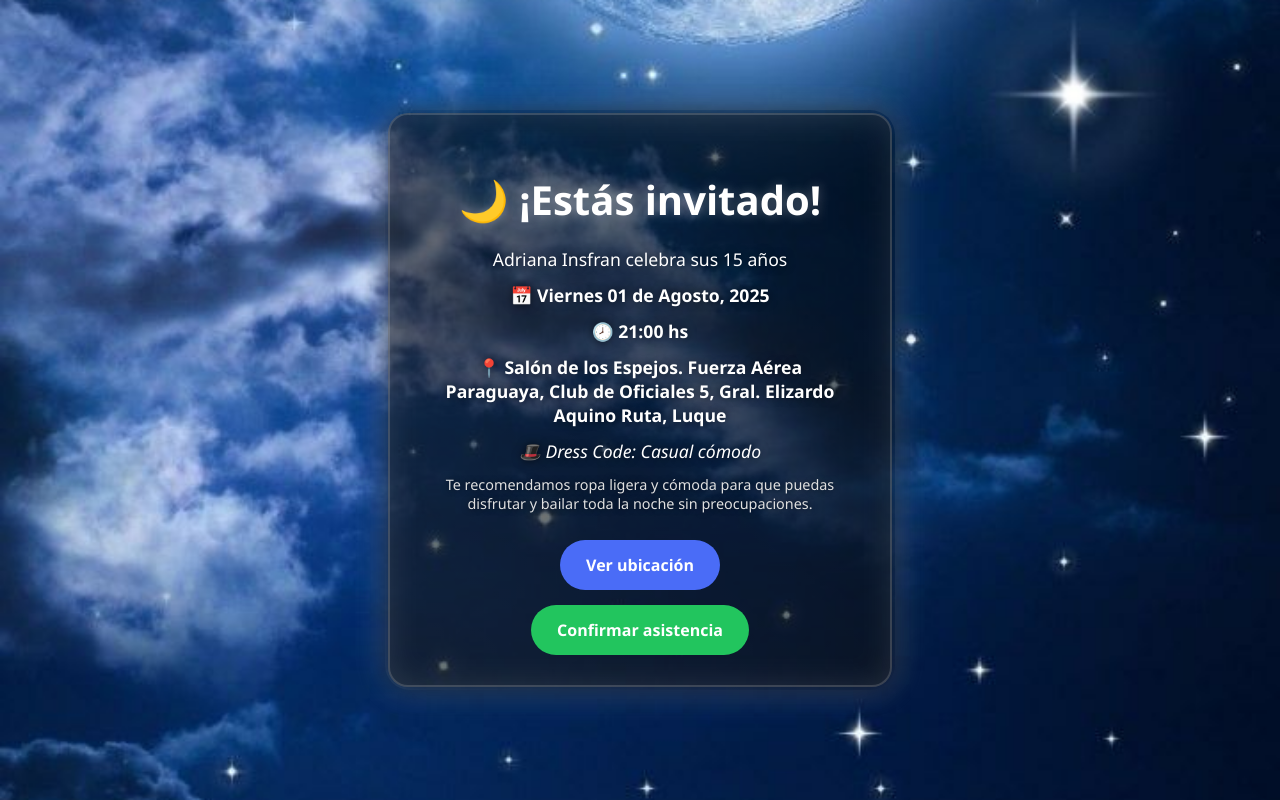
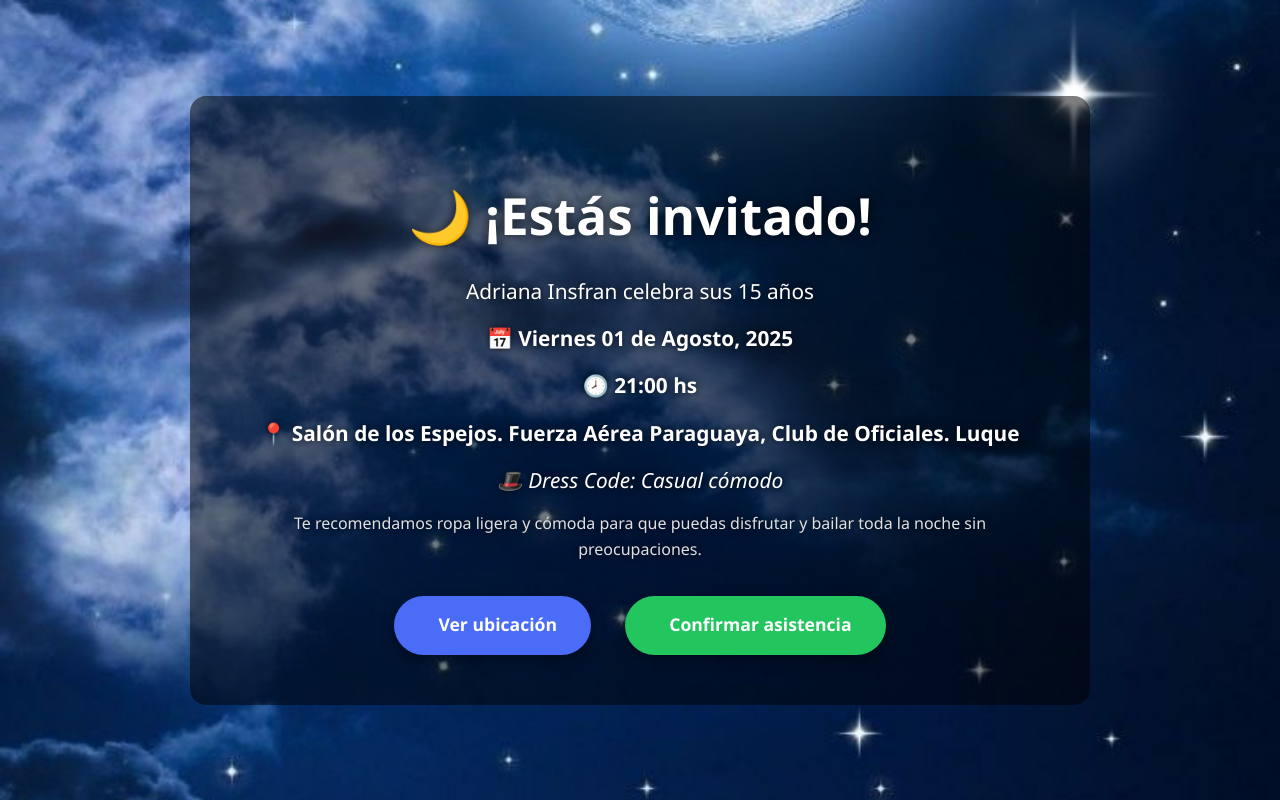
Before and after one commit to Pata27A/Invitacion, a Flask app: page / in a window 1280 px wide. Run offline with Flask 3, Linux system fonts and the light colour scheme.

Commit message:
Prueba 1

```diff
--- a/static/css/style.css
+++ b/static/css/style.css
@@ -12,76 +12,43 @@ body {
   align-items: center;
   color: #fff;
   text-align: center;
-  overflow: hidden;
 }
 
 .container-texto {
-  background: rgba(0, 0, 0, 0.55);
-  padding: 30px 40px;
-  border-radius: 20px;
-  max-width: 420px;
-  width: 90%;
-  border: 2px solid rgba(255,255,255,0.2);
-  box-shadow: inset 0 0 30px rgba(255,255,255,0.1), 0 0 25px rgba(0,0,0,0.6);
-  animation: zoomIn 1.5s ease-out;
-  position: relative;
-}
-
-@keyframes zoomIn {
-  0% {
-    opacity: 0;
-    transform: scale(0.9);
-  }
-  100% {
-    opacity: 1;
-    transform: scale(1);
-  }
-}
-
-.container-texto::before {
-  content: '';
-  position: absolute;
-  top: -5px; left: -5px; right: -5px; bottom: -5px;
-  border-radius: 25px;
-  background: linear-gradient(45deg, rgba(255,255,255,0.15), rgba(255,255,255,0));
-  z-index: -1;
-  animation: pulseGlow 3s infinite;
-}
-
-@keyframes pulseGlow {
-  0%, 100% { box-shadow: 0 0 20px rgba(255,255,255,0.1); }
-  50% { box-shadow: 0 0 40px rgba(255,255,255,0.3); }
+  background: rgba(0, 0, 0, 0.5);
+  padding: 50px 60px;
+  border-radius: 16px;
+  max-width: 900px;
+  width: 95%;
+  box-sizing: border-box;
 }
 
 h1 {
-  font-size: 2.5rem;
-  margin-bottom: 20px;
-  text-shadow: 0 0 12px rgba(255,255,255,0.3);
+  font-size: 3.2rem;
+  margin-bottom: 25px;
+  text-shadow: 0 0 12px rgba(0, 0, 0, 0.75);
 }
 
 p {
-  font-size: 1.1rem;
-  margin: 12px 0;
-  text-shadow: 0 0 8px rgba(0,0,0,0.6);
+  font-size: 1.3rem;
+  margin: 14px 0;
+  text-shadow: 0 0 7px rgba(0, 0, 0, 0.7);
+  line-height: 1.6;
 }
 
 a.btn {
   display: inline-block;
-  margin: 15px 10px 0;
-  padding: 14px 26px;
+  margin: 20px 15px 0;
+  padding: 16px 34px;
   border-radius: 30px;
-  font-weight: bold;
-  font-size: 1rem;
+  font-weight: 600;
+  font-size: 1.1rem;
   cursor: pointer;
   text-decoration: none;
-  transition: transform 0.3s ease, box-shadow 0.3s ease;
+  transition: all 0.3s ease;
   user-select: none;
+  box-shadow: 0 5px 14px rgba(0, 0, 0, 0.35);
   color: #fff;
-}
-
-a.btn:hover {
-  transform: scale(1.08);
-  box-shadow: 0 0 20px rgba(255,255,255,0.4);
 }
 
 .btn-ubicacion {
@@ -90,6 +57,7 @@ a.btn:hover {
 
 .btn-ubicacion:hover {
   background-color: #688bff;
+  transform: scale(1.05);
 }
 
 .btn-confirmar {
@@ -98,32 +66,17 @@ a.btn:hover {
 
 .btn-confirmar:hover {
   background-color: #43d976;
+  transform: scale(1.05);
+}
+
+.btn i {
+  margin-right: 10px;
+  vertical-align: middle;
 }
 
 .recomendacion {
-  font-size: 0.9rem;
-  margin-top: 8px;
+  font-size: 1rem;
+  margin-top: 10px;
   color: #e0e0e0;
   text-shadow: 0 0 6px rgba(0, 0, 0, 0.6);
 }
-
-/* Responsivo */
-@media (max-width: 480px) {
-  h1 {
-    font-size: 2rem;
-  }
-
-  p {
-    font-size: 1rem;
-  }
-
-  a.btn {
-    font-size: 0.95rem;
-    padding: 12px 20px;
-    margin-top: 10px;
-  }
-
-  .container-texto {
-    padding: 20px 25px;
-  }
-}
--- a/templates/invitacion.html
+++ b/templates/invitacion.html
@@ -20,7 +20,7 @@
     <p>Adriana Insfran celebra sus 15 años</p>
     <p><strong>📅 Viernes 01 de Agosto, 2025</strong></p>
     <p><strong>🕗 21:00 hs</strong></p>
-    <p><strong>📍 Salón de los Espejos. Fuerza Aérea Paraguaya, Club de Oficiales 5, Gral. Elizardo Aquino Ruta, Luque</strong></p>
+    <p><strong>📍 Salón de los Espejos. Fuerza Aérea Paraguaya, Club de Oficiales. Luque</strong></p>
     <p><em>🎩 Dress Code: Casual cómodo</em></p>
     <p class="recomendacion">Te recomendamos ropa ligera y cómoda para que puedas disfrutar y bailar toda la noche sin preocupaciones.</p>
 
```
